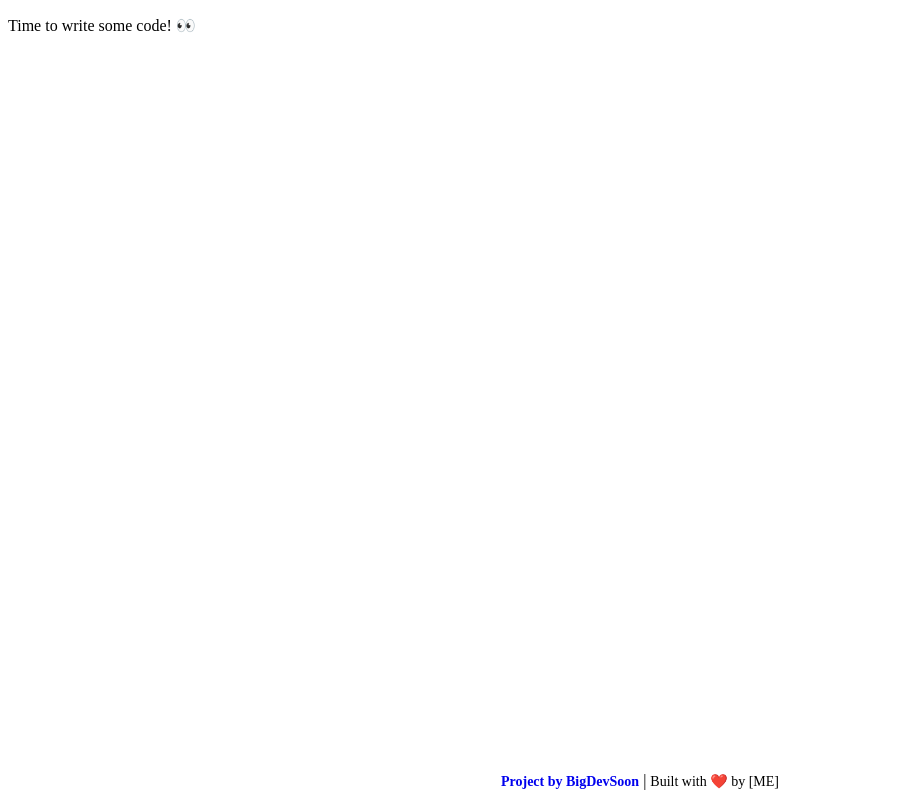
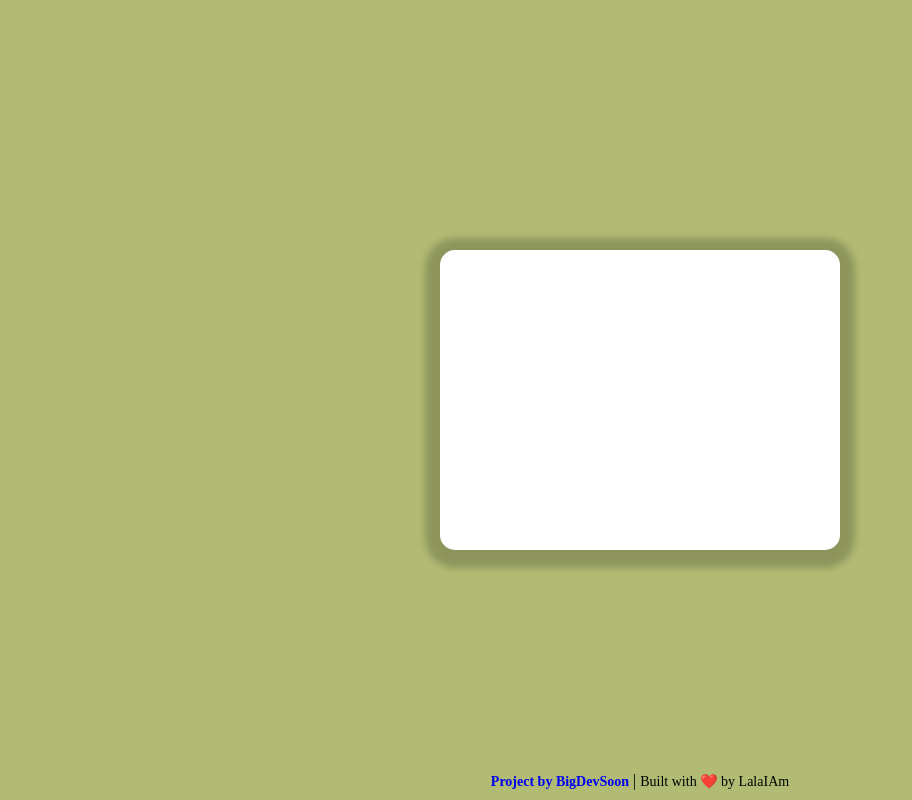
Before and after one commit to LalaIAm/big-dev-soon-business-card-freerun-8lp5mk, a plain HTML site: page index.html in a window 1280 px wide. Shown: the whole page, without its empty margins (0-912 px from the left). Drawn offline with Linux system fonts and the light colour scheme.

Commit message:
card base

```diff
--- a/index.css
+++ b/index.css
@@ -17,3 +17,41 @@
 .footer span {
   font-size: 14px;
 }
+
+html, body {
+  padding: 0;
+  margin: 0;
+  height: 100%;
+  width: 100%;
+}
+
+body {
+  background-color: #B1BB73;
+  display: flex;
+  flex-direction: column;
+  justify-content: center;
+  align-items: center;
+}
+
+.card {
+  background: white;
+  border-radius: 15px;
+  box-shadow: 0px 3px 7px 15px rgba(0, 0, 0, 0.2);
+
+  height: 100%;
+  left: 0;
+  position: absolute;
+  top: 0;
+  transform-origin: 100% 50%;
+  width: 100%;
+  display: block;
+}
+
+
+.card-wrapper {
+  height: 300px;
+  max-width: 600px;
+  position: relative;
+  width: 100%;
+  min-width: 400px;
+}
--- a/index.html
+++ b/index.html
@@ -8,14 +8,16 @@
   </head>
   <body>
     <!-- Place below is for your own exciting code -->
-    <p>Time to write some code! 👀</p>
+    <div class="card-wrapper">
+<div class="card"></div>
+    </div>
     <!-- Change the [ME] part to your own name/GitHub link -->
     <div class="footer">
       <a href="https://bigdevsoon.me" target="_blank" rel="noopener noreferrer"
         >Project by BigDevSoon</a
       >
       |
-      <span>Built with ❤️ by [ME]</span>
+      <span>Built with ❤️ by LalaIAm</span>
     </div>
   </body>
 </html>
```
